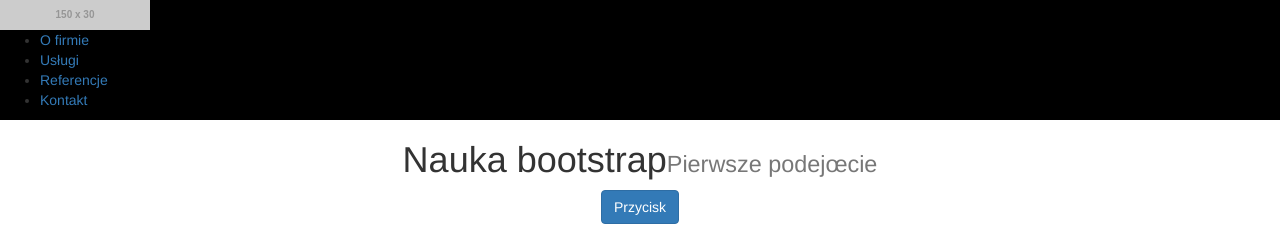
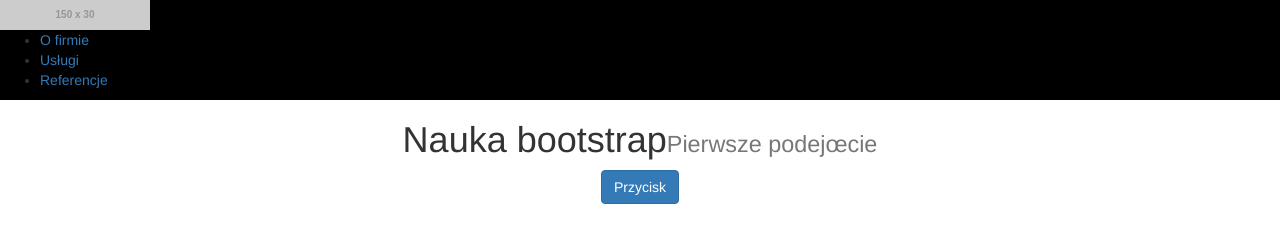
Before and after one commit to RezoPL/kodilla-8.2, a plain HTML site: page index1.html in a window 1280 px wide. Shown: the top 228 px of the page. Drawn offline with nearby package versions, Linux system fonts and the light colour scheme; placeholder pictures from the web are drawn by us.

Commit message:
deleta one nav link

```diff
--- a/index1.html
+++ b/index1.html
@@ -15,7 +15,6 @@
 					<li><a href="#">O firmie</a></li>
 					<li><a href="#">Usługi</a></li>
 					<li><a href="#">Referencje</a></li>
-					<li><a href="#">Kontakt</a></li>
 				</ul>
 			</nav>
 		</header>
```
